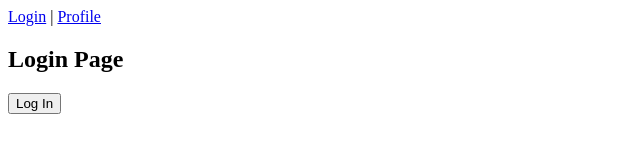
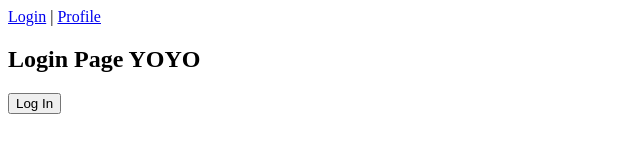
Before and after one commit to Anthonyxw87/e-commerce-site, a React (Create React App) app in the folder frontend/: page / in a window 1280 px wide. Shown: the top 160 px of the page, without its empty margins (0-640 px from the left). Built offline with nearby package versions, Linux system fonts and the light colour scheme; no server answers.

Commit message:
test making a change to frontend

```diff
--- a/frontend/src/pages/Login.js
+++ b/frontend/src/pages/Login.js
@@ -6,7 +6,7 @@ const Login = () => {
 
     return (
         <div>
-            <h2>Login Page</h2>
+            <h2>Login Page YOYO</h2>
             <button onClick={() => loginWithRedirect()}>Log In</button>
         </div>
     );
```
